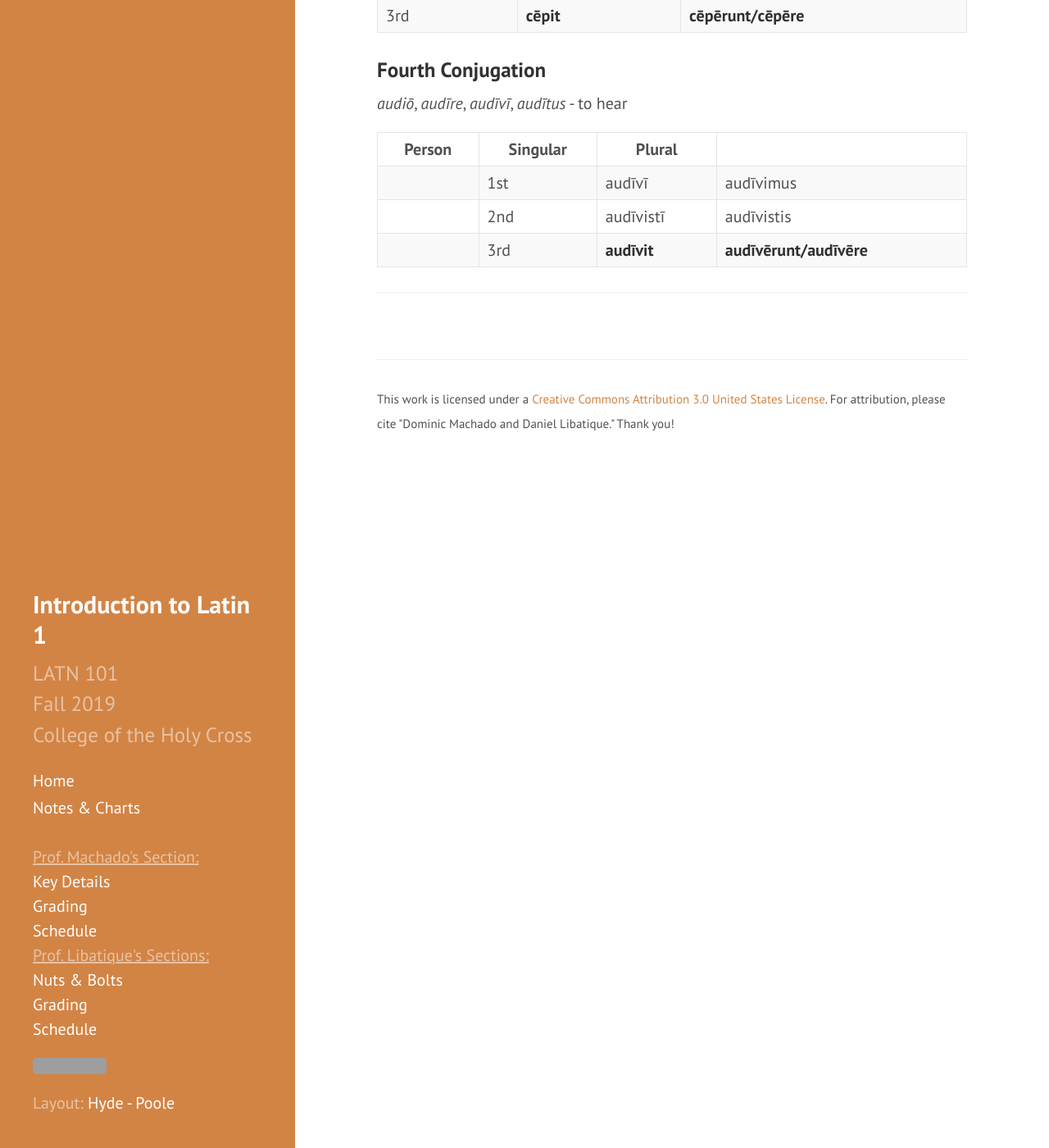
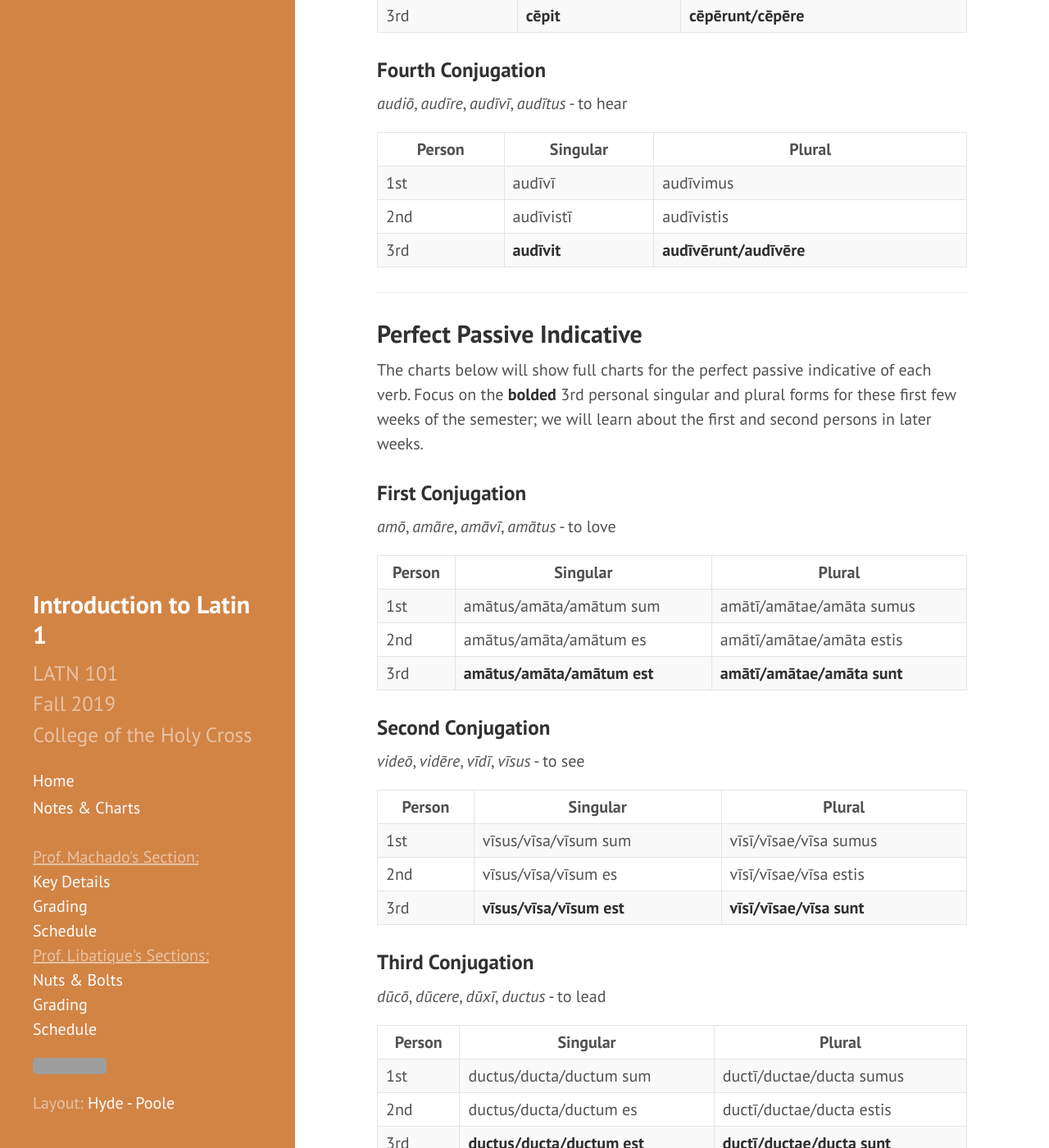
Before and after one commit to DLibatique/LATN102-S20, a Jekyll site: the page built from charts/02-perfect active and passive.md, in a window 1280 px wide and 1400 px high, scrolled down 1492 px. Shown: the whole window at 82% size. Built offline with Jekyll 4.4.1, drawn with Linux system fonts in a browser that asks for light colours; our own code applies the rules of GitHub Pages for plain Markdown files; some of the changed text lies outside the part shown; grey boxes are pictures that could not be loaded.

Commit message:
Add perfect passive charts

```diff
--- a/charts/02-perfect active and passive.md
+++ b/charts/02-perfect active and passive.md
@@ -50,10 +50,66 @@
 
 *audiō*, *audīre*, *audīvī*, *audītus* - to hear
 
-Person      | Singular |Plural |
+|Person      | Singular |Plural |
 | ----------- | ----------- | ----------- |
 | 1st   | audīvī       | audīvimus      |
 | 2nd  | audīvistī        | audīvistis       |
 | 3rd  | **audīvit**        | **audīvērunt/audīvēre**     |
 
 <hr>
+
+## Perfect Passive Indicative
+
+The charts below will show full charts for the perfect passive indicative of each verb. Focus on the **bolded** 3rd personal singular and plural forms for these first few weeks of the semester; we will learn about the first and second persons in later weeks.
+
+### First Conjugation
+
+*amō*, *amāre*, *amāvī*, *amātus* - to love
+
+| Person      | Singular |Plural |
+| ----------- | ----------- | ----------- |
+| 1st   | amātus/amāta/amātum sum       |  amātī/amātae/amāta sumus    |
+| 2nd  | amātus/amāta/amātum es       | amātī/amātae/amāta estis       |
+| 3rd  | **amātus/amāta/amātum est**        | **amātī/amātae/amāta sunt**     |
+
+### Second Conjugation
+
+*videō*, *vidēre*, *vīdī*, *vīsus* - to see
+
+| Person      | Singular |Plural |
+| ----------- | ----------- | ----------- |
+| 1st   | vīsus/vīsa/vīsum sum       |  vīsī/vīsae/vīsa sumus    |
+| 2nd  | vīsus/vīsa/vīsum es       | vīsī/vīsae/vīsa estis       |
+| 3rd  | **vīsus/vīsa/vīsum est**        | **vīsī/vīsae/vīsa sunt**     |
+
+### Third Conjugation
+
+*dūcō*, *dūcere*, *dūxī*, *ductus* - to lead
+
+| Person      | Singular |Plural |
+| ----------- | ----------- | ----------- |
+| 1st   | ductus/ducta/ductum sum       |  ductī/ductae/ducta sumus    |
+| 2nd  | ductus/ducta/ductum es       | ductī/ductae/ducta estis       |
+| 3rd  | **ductus/ducta/ductum est**        | **ductī/ductae/ducta sunt**     |
+
+### Third -io Conjugation
+
+*capiō*, *capere*, *cēpī*, *captus* - to take
+
+| Person      | Singular |Plural |
+| ----------- | ----------- | ----------- |
+| 1st   | captus/capta/captum sum       |  captī/captae/capta sumus    |
+| 2nd  | captus/capta/captum es       | captī/captae/capta estis       |
+| 3rd  | **captus/capta/captum est**        | **captī/captae/capta sunt**     |
+
+### Fourth Conjugation
+
+*audiō*, *audīre*, *audīvī*, *audītus* - to hear
+
+| Person      | Singular |Plural |
+| ----------- | ----------- | ----------- |
+| 1st   | audītus/audīta/audītum sum       |  audītī/audītae/audīta sumus    |
+| 2nd  | audītus/audīta/audītum es       | audītī/audītae/audīta estis       |
+| 3rd  | **audītus/audīta/audītum est**        | **audītī/audītae/audīta sunt**     |
+
+<hr>
```
